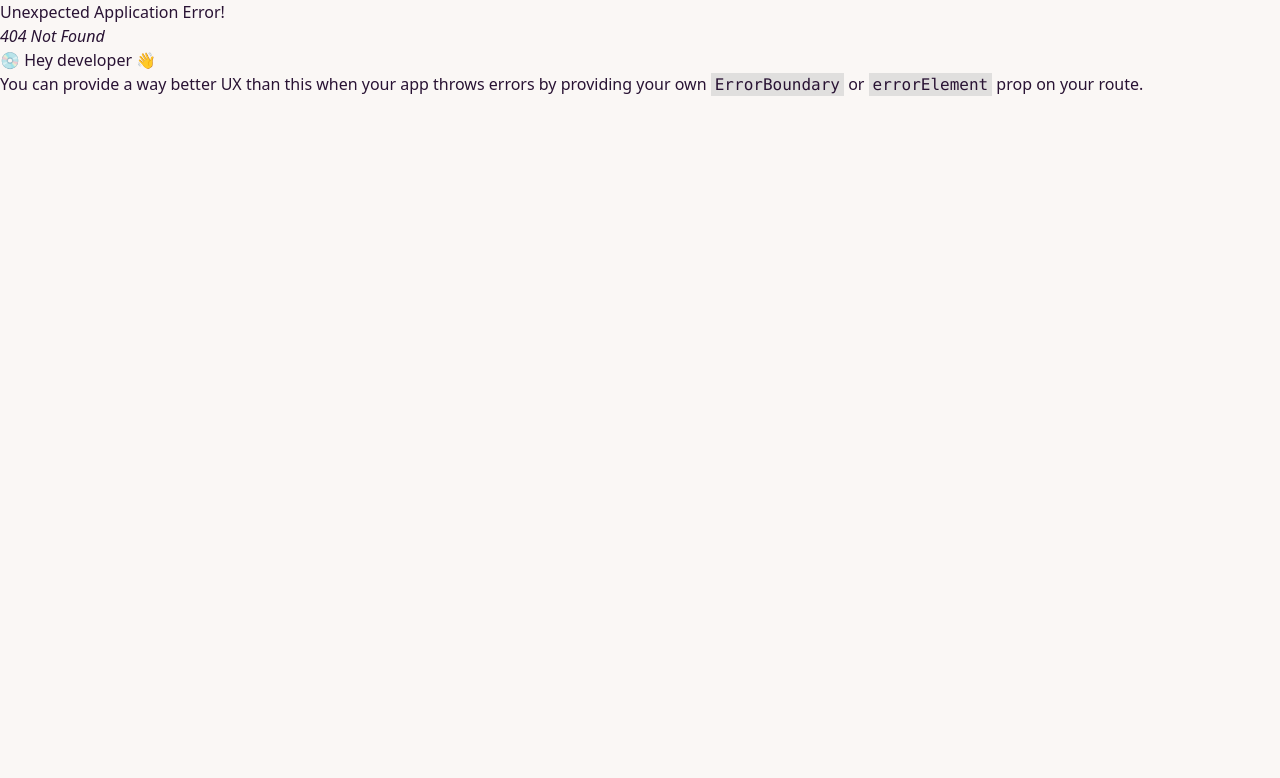
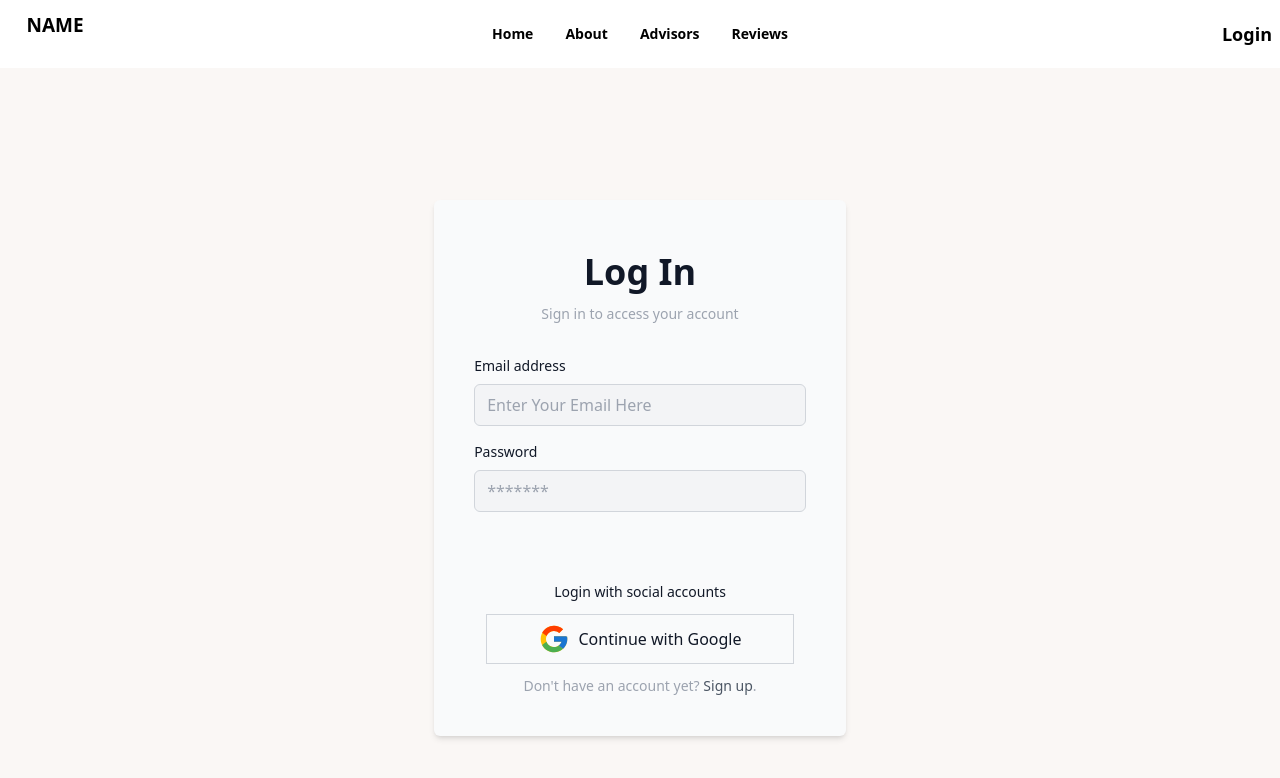
Before and after one commit to Sakib360360/Moon-Knoght-Project, a React (Vite) app: page /login in a window 1280 px wide. Before the commit this address had no page. Shown: the top 778 px of the page. Built offline with nearby package versions, Linux system fonts and the light colour scheme.

Commit message:
login added

```diff
--- a/src/Components/Home/Home/AdvisoryBoard.jsx
+++ b/src/Components/Home/Home/AdvisoryBoard.jsx
@@ -8,11 +8,11 @@ import 'swiper/css/pagination'; */
 
 
 // import required modules
-import { EffectCoverflow, Pagination } from 'swiper/modules';
+//import { EffectCoverflow, Pagination } from 'swiper/modules';
 const AdvisoryBoard = () => {
   return (
     <div className=" max-w-screen-xl mx-auto py-[10em] px-[1em]">
-      <h1 className="text-5xl font-bold text-gray-900 mb-5">Advisory Board</h1>
+      <h1 className="text-5xl font-bold text-gray-900 mb-5">Our Team</h1>
       <hr className="w-28 h-1 bg-green-900 mb-10" />
     <div className="flex flex-col lg:flex-row justify-center items-center gap-16">
   {/*     <Swiper  effect={'coverflow'}
--- a/src/Components/Home/Home/StartedSection.jsx
+++ b/src/Components/Home/Home/StartedSection.jsx
@@ -5,14 +5,14 @@ const StartedSection = () => {
         <div className="bg-purple-100 rounded-md max-w-screen-xl mx-auto py-[5em] px-[1em]">
            <div className="px-[1em]">
             <p className=" mb-5">
-              <span className="border border-gray-900 text-gray-900 rounded-full p-3">BrandName</span>
+              <span className="border border-gray-900 text-gray-900 rounded-full p-3">EventGuru</span>
             </p>
             <h2 className="text-5xl font-bold text-gray-900 mb-10">
-           How It All Started
+           Our Upcoming Events
             </h2>
             <div className="flex flex-col lg:flex-row items-center justify-between gap-10">
              <div className="">
-                <img className="rounded-md" src="https://i.ibb.co/tHVs4sj/82ece8cf2e8594aaffc5da278aaaf505.jpg" alt="" />
+                <img className="rounded-md" src="https://i.ibb.co/q79099G/photo-1492684223066-81342ee5ff30.jpg" alt="" />
              </div>
              <div>
                 <p className="text-gray-900">
--- /dev/null
+++ b/src/Components/Layouts/Main/LoginLayout.jsx
@@ -0,0 +1,17 @@
+import { Outlet } from "react-router-dom";
+import NavBar from "../../Shared/Navbar/Navbar";
+
+
+const LoginLayout = () => {
+  return (
+    <div>
+      <NavBar></NavBar>
+      <div className="min-h-[calc(100vh-136px)]">
+        <Outlet />
+      </div>
+    {/*   <Footer></Footer> */}
+    </div>
+  );
+};
+
+export default LoginLayout;
--- a/src/Components/Shared/Navbar/NavBar.jsx
+++ b/src/Components/Shared/Navbar/NavBar.jsx
@@ -1,4 +1,4 @@
-import React from 'react';
+
 import { Link, NavLink } from 'react-router-dom';
 // import { FaMoon, FaRegMoon } from 'react-icons/fa';
 
@@ -28,7 +28,7 @@ const NavBar = () => {
     </>
     return (
         <div>
-            <div className={`   navbar   transition duration-300 ${scroll ? 'bg-white text-black' : 'bg-transparent text-white'
+            <div className={`   navbar   transition duration-300 ${scroll ? 'bg-white text-black' : 'bg-transparent text-white shadow-md'
                 }`}>
                 <div className="navbar-start">
                     <div className="dropdown">
@@ -58,10 +58,9 @@ const NavBar = () => {
                     } */}
 
 
-                    {
-                        user ? <p className='mr-2 md:mr-6'><Link>Log out</Link></p> : <><p><NavLink to='/login'>Login</NavLink></p>
+
+                         <><p className='font-bold text-lg'><NavLink to='/login'>Login</NavLink></p>
                         </>
-                    }
                     {
                         user?.photoURL && <label className="btn hidden md:block btn-ghost btn-circle avatar">
                             <div className="w-10 rounded-full">
--- /dev/null
+++ b/src/Components/page/Shared/Footer/Login.jsx
@@ -0,0 +1,95 @@
+import { Link } from "react-router-dom";
+import { FcGoogle} from "react-icons/fc";
+
+const Login = () => {
+    return (
+        <div className="flex justify-center items-center min-h-screen">
+      <div className="flex flex-col max-w-md p-6 rounded-md sm:p-10 bg-gray-50 shadow-md text-gray-900">
+        <div className="mb-8 text-center">
+          <h1 className="my-3 text-4xl font-bold">Log In</h1>
+          <p className="text-sm text-gray-400">
+            Sign in to access your account
+          </p>
+        </div>
+        <form
+          /* onSubmit={handleSubmit} */
+          noValidate=""
+          action=""
+          className="space-y-6 ng-untouched ng-pristine ng-valid"
+        >
+          <div className="space-y-4">
+            <div>
+              <label htmlFor="email" className="block mb-2 text-sm">
+                Email address
+              </label>
+              <input
+                type="email"
+                name="email"
+                id="email"
+                required
+                placeholder="Enter Your Email Here"
+                className="w-full px-3 py-2 border rounded-md border-gray-300 focus:outline-gray-900 bg-gray-100 text-gray-900"
+                data-temp-mail-org="0"
+              />
+            </div>
+            <div>
+              <div className="flex justify-between">
+                <label htmlFor="password" className="text-sm mb-2">
+                  Password
+                </label>
+              </div>
+              <input
+                type="password"
+                name="password"
+                id="password"
+                required
+                placeholder="*******"
+                className="w-full px-3 py-2 border rounded-md border-gray-300 focus:outline-gray-900 bg-gray-100 text-gray-900"
+              />
+            </div>
+          </div>
+
+          <div>
+            <button
+              type="submit"
+              className=" w-full rounded-md py-3 text-white"
+            >
+            {/*   {loading ? (
+                <TbFidgetSpinner className="m-auto animate-spin" size={24} />
+              ) : (
+                "Continue"
+              )} */}
+            </button>
+          </div>
+        </form>
+        <div className="flex items-center pt-4 space-x-1">
+          <div className="flex-1 h-px sm:w-16 dark:bg-gray-700"></div>
+          <p className="px-3 text-sm dark:text-gray-400">
+            Login with social accounts
+          </p>
+          <div className="flex-1 h-px sm:w-16 dark:bg-gray-700"></div>
+        </div>
+        <div
+          /* onClick={handleGoogleSignIn} */
+          className="flex justify-center items-center space-x-2 border m-3 p-2 border-gray-300 border-rounded cursor-pointer"
+        >
+          <FcGoogle size={32} />
+
+          <p>Continue with Google</p>
+        </div>
+        <p className="px-6 text-sm text-center text-gray-400">
+          Don't have an account yet?{" "}
+          <Link
+            to="/register"
+            className="hover:underline hover:text-gray-900 text-gray-600"
+          >
+            Sign up
+          </Link>
+          .
+        </p>
+      </div>
+    </div>
+    );
+};
+
+export default Login;
```
Also changed, not shown: src/Components/Routes/Routes.jsx (+11 -2 lines).
